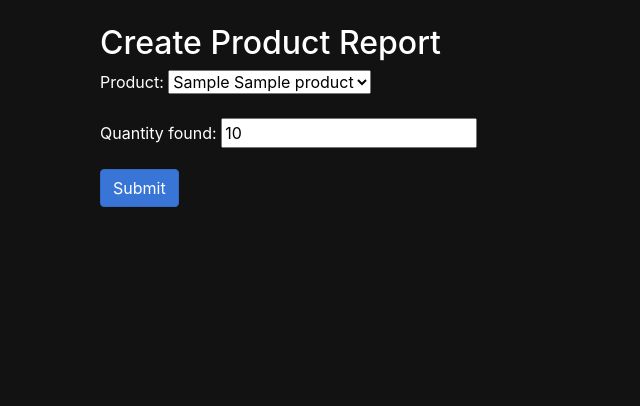
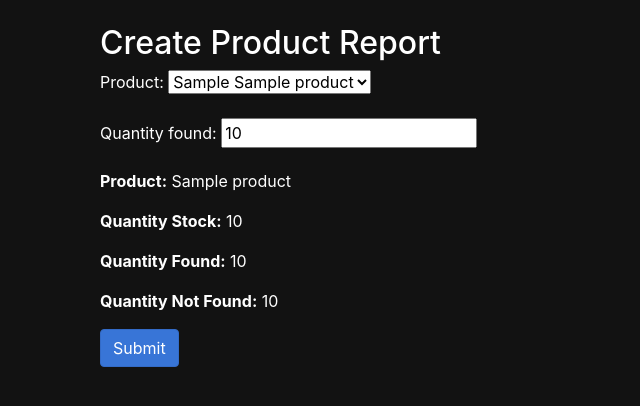
Before and after one commit to Bjorth/InsightHub, a Django app: page /product_reports/udpate/1 in a window 1280 px wide. Shown: the part 58-464 px from the top of the page, without its empty margins (0-640 px from the left). Run offline with Django 5.2, Linux system fonts and the light colour scheme; a user stored in the database is signed in; tables that the repository leaves empty hold one stand-in row (values such as "Sample post"); some libraries are stand-ins or nearby versions.

Commit message:
add quantity_not_found to models.py change product_report_form.html correction views.py for product_report_create

```diff
--- a/reports/models.py
+++ b/reports/models.py
@@ -31,6 +31,7 @@
     report = models.ForeignKey(Report, on_delete=models.CASCADE, null=True, blank=True)
     product = models.ForeignKey(Product, on_delete=models.CASCADE, null=False, blank=False)
     quantity_found = models.IntegerField(null=False, blank=False)
+    quantity_not_found = models.IntegerField(null=True, blank=True)
 
     def __str__(self):
         return f'Product Report {self.id} - Report {self.report.id}'
--- a/reports/templates/reports/product_report_form.html
+++ b/reports/templates/reports/product_report_form.html
@@ -6,6 +6,10 @@
     <form method="post">
         {% csrf_token %}
         {{ form.as_p }}
+        <p><strong>Product:</strong> {{ form.instance.product.product_name }}</p>
+        <p><strong>Quantity Stock:</strong> {{ form.instance.product.quantity_stock }}</p>
+        <p><strong>Quantity Found:</strong> {{ form.instance.quantity_found }}</p>
+        <p><strong>Quantity Not Found:</strong> {{ form.instance.quantity_not_found }}</p>
         <input type="submit" class="btn btn-primary" value="Submit">
     </form>
 </div>
--- a/reports/views.py
+++ b/reports/views.py
@@ -128,16 +128,16 @@
 
             product_report = form.save(commit=False)
             product_report.report = report
+
+            product_stock = product_report.product.quantity_stock
+            product_report.quantity_not_found = product_stock - product_report.quantity_found
+
             product_report.save()
-
-            product_report.product.quantity_stock -= product_report.quantity_found
-            product_report.product.save()
 
             return redirect('product_report_view')
     else:
         form = ProductReportForm()
     return render(request, 'reports/product_report_form.html', {'form': form})
-
 
 @login_required
 def product_report_update(request, pk):
@@ -162,7 +162,6 @@
 def product_report_delete(request, pk):
     report = get_object_or_404(ReportProduct, pk=pk)
     if request.method == 'POST':
-        report.product.quantity_stock += report.quantity_found
         report.product.save()
         report.delete()
         return redirect('product_report_view')
```
